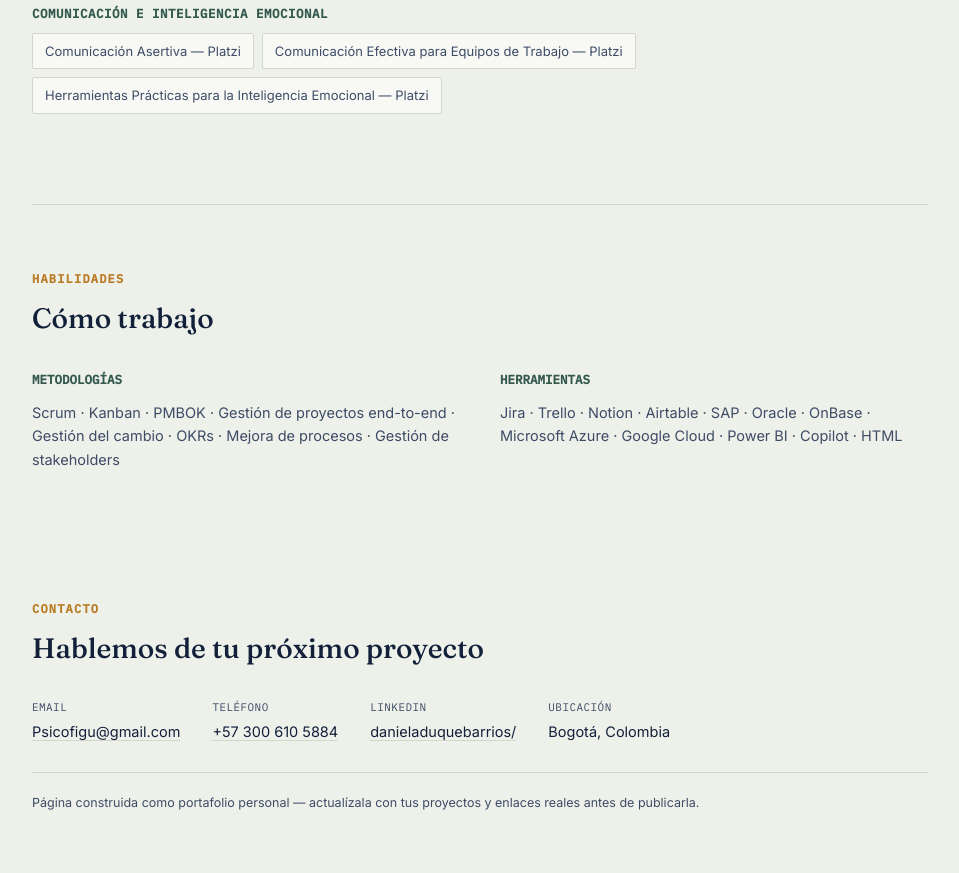
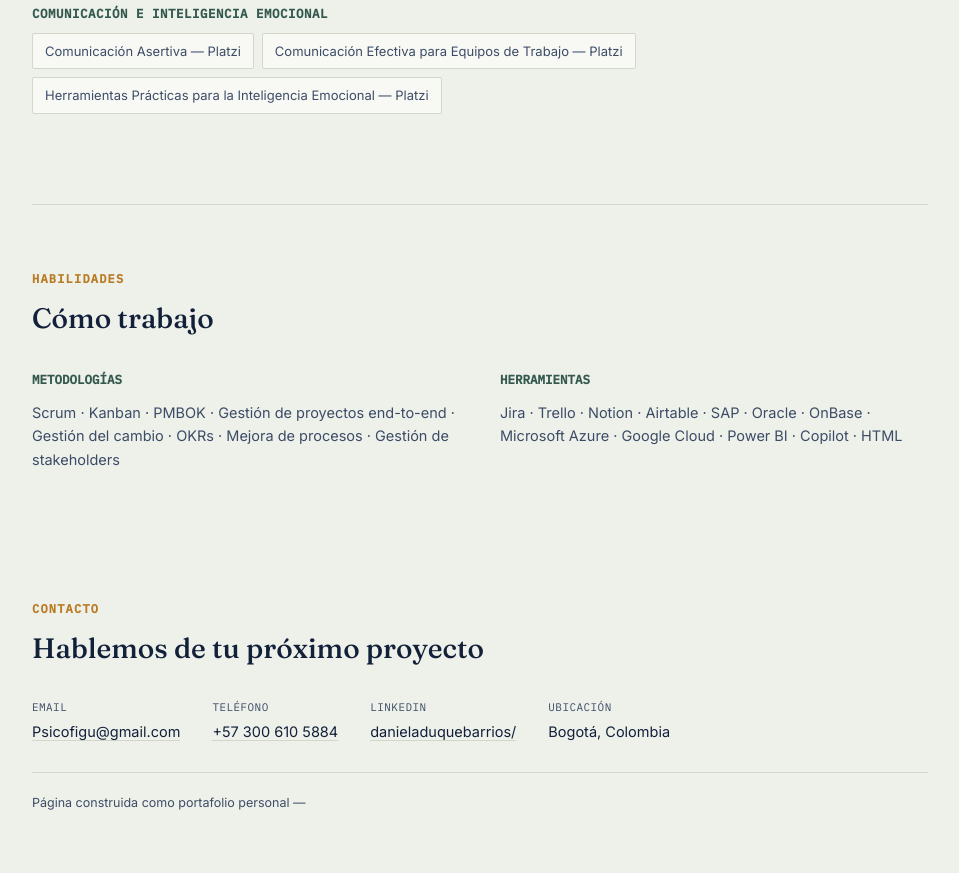
Before and after one commit to Danifigu-arch/Portafolio-FiguDani, a plain HTML site: page index.html in a window 1280 px wide. Shown: the part 5387-6260 px from the top of the page, without its empty margins (160-1119 px from the left). Drawn offline with Linux system fonts and the light colour scheme.

Commit message:
actualizar

```diff
--- a/index.html
+++ b/index.html
@@ -574,7 +574,7 @@
       <div class="contact-item"><span class="lbl">LinkedIn</span><a target="_blank" rel="noopener noreferrer" href="https://www.linkedin.com/in/danieladuquebarrios/">danieladuquebarrios/</a></div>
       <div class="contact-item"><span class="lbl">Ubicación</span>Bogotá, Colombia</div>
     </div>
-    <p class="foot-note">Página construida como portafolio personal — actualízala con tus proyectos y enlaces reales antes de publicarla.</p>
+    <p class="foot-note">Página construida como portafolio personal — </p>
   </footer>
 
 </main>
```
